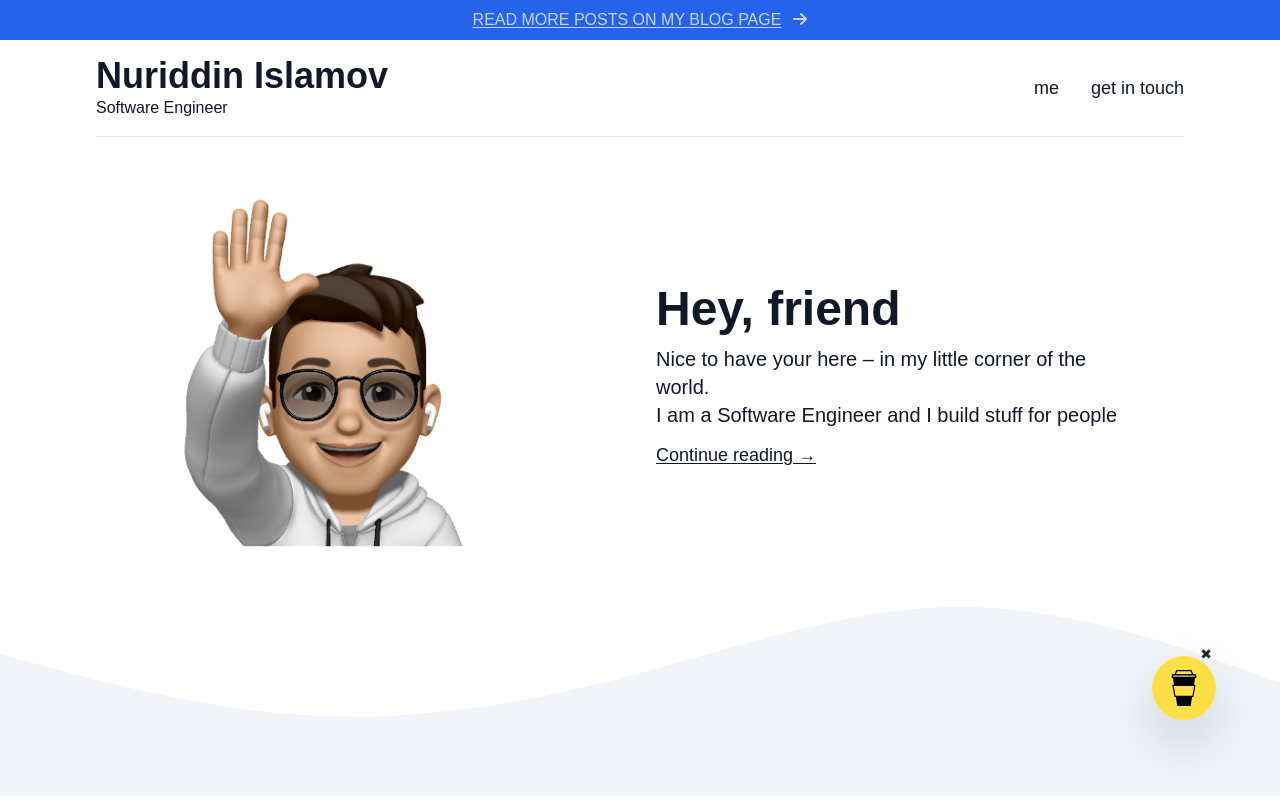
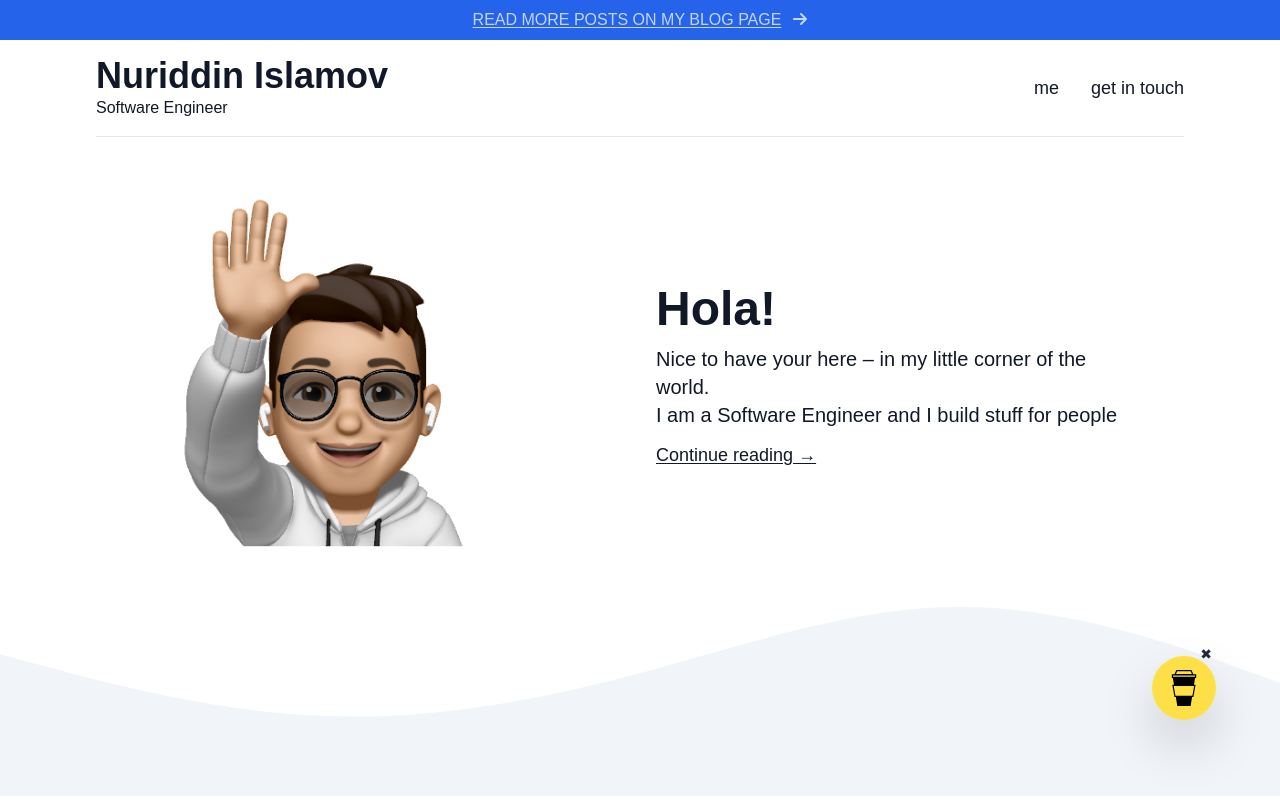
Before and after one commit to noonosh/nuriddinislamov.com-old, a React (Create React App) app: page / in a window 1280 px wide. Built offline with nearby package versions, Linux system fonts and the light colour scheme.

Commit message:
some updates

```diff
--- a/src/components/Banner.js
+++ b/src/components/Banner.js
@@ -8,7 +8,7 @@ const Banner = () => {
 			href='https://read.nuriddinislamov.com?utm_source=nuriddinislamov.com&utm_medium=banner&utm_campaign=read-more'
 			target='_blank'
 			rel='noopener noreferrer'
-			className='block w-screen bg-blue-600 py-2 sticky top-0 left-0 hover:underline underline-offset-2 text-white'>
+			className='block w-full bg-blue-600 py-2 sticky top-0 left-0 hover:underline underline-offset-2 text-white'>
 			<h4 className='uppercase text-center animate__animated animate-pulse'>
 				Read more posts on my blog page
 				<FontAwesomeIcon icon={faArrowRight} className='ml-3' />
--- a/src/components/Home.js
+++ b/src/components/Home.js
@@ -8,6 +8,7 @@ import "aos/dist/aos.css";
 
 const Home = () => {
 	const { width } = useWindowDimensions();
+	const greetings = ["Hello", "Hola", "Привет", "Bonjour", "Aloha"];
 
 	useEffect(() => {
 		AOS.init({
@@ -27,7 +28,9 @@ const Home = () => {
 						className='self-center w-48 h-48 md:w-72 md:h-72 lg:w-96 lg:h-96 rounded-xl object-cover'
 					/>
 					<div className='text-left'>
-						<h2 className='font-extrabold text-5xl mb-3'>Hey, friend</h2>
+						<h1 id='greeting' className='font-extrabold text-5xl mb-3'>
+							Hola!
+						</h1>
 						<p className='text-xl mb-3'>
 							Nice to have your here – in my little corner of the world.
 							<br />I am a Software Engineer and I build stuff for people
```
